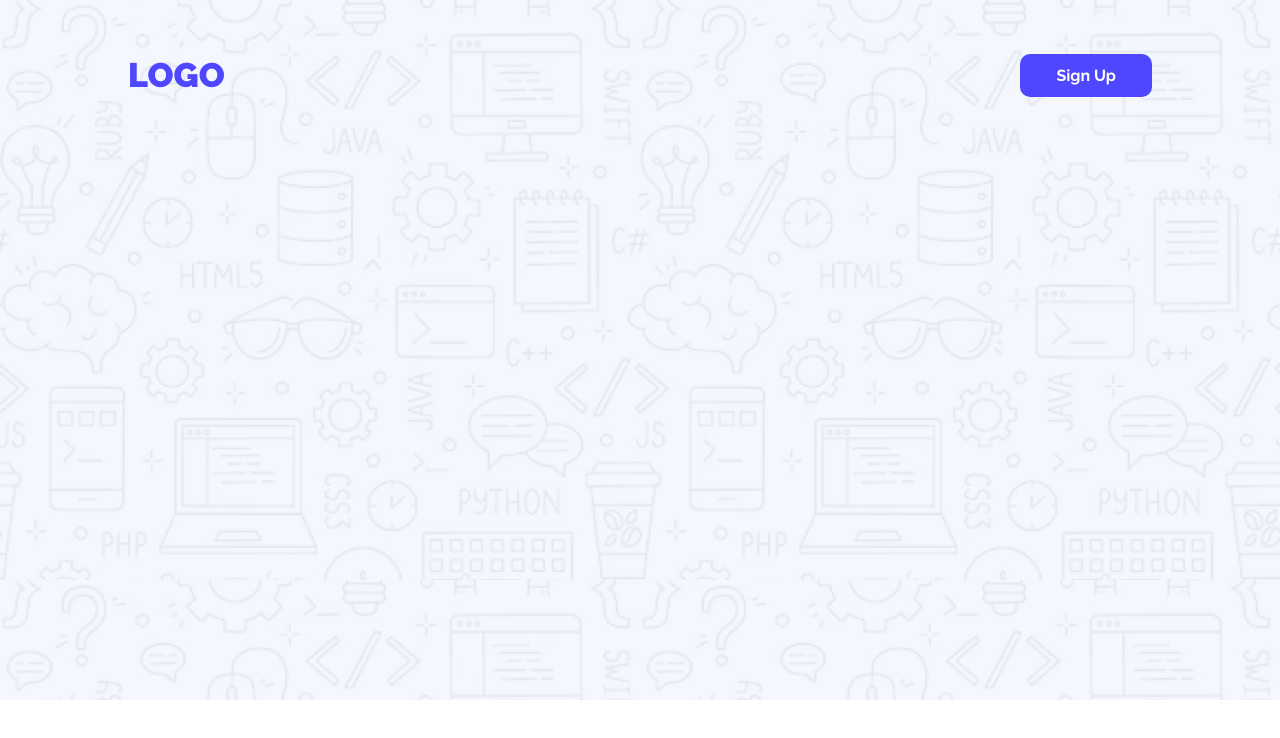
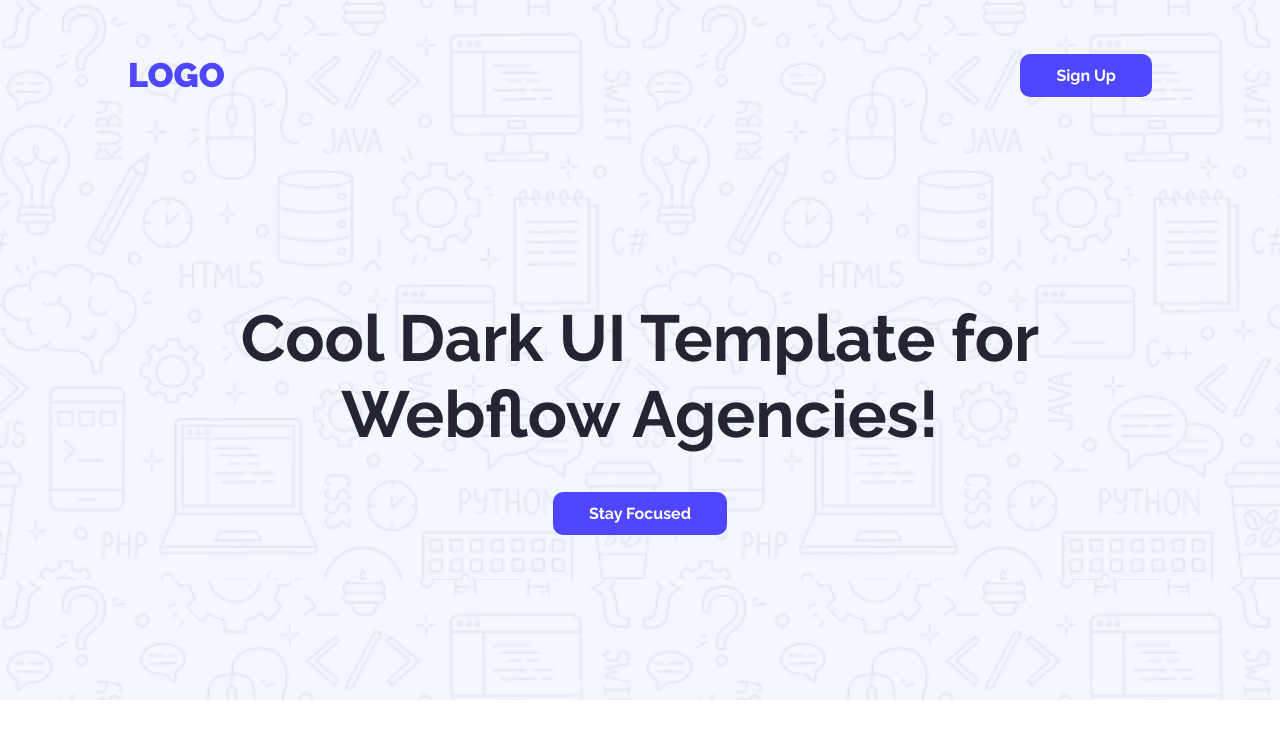
Before and after one commit to shazzadhsn/web-flow-landing-launchedpad, a plain HTML site: page index.html in a window 1280 px wide. Drawn offline with Linux system fonts and the light colour scheme.

Commit message:
initial hero container complete

```diff
--- a/index.html
+++ b/index.html
@@ -13,6 +13,10 @@
                     <div class="logo">LOGO</div>
                     <button class="common-btn sign-up">Sign Up</button>
                 </nav>
+                <div class="hero-after-nav">
+                    <h1 class="hero-heading">Cool Dark UI Template for <br> Webflow Agencies!</h1>
+                    <button class="common-btn focus-btn">Stay Focused</button>
+                </div>
             </div>
         </header>
         <main></main>
--- a/styles/style.css
+++ b/styles/style.css
@@ -45,3 +45,17 @@
     justify-content: space-between;
     align-items: center;
 }
+.hero-heading {
+    color: var(--heading-color);
+    font-size: 4.063em;
+    font-weight: 700;
+    text-align: center;
+}
+.hero-after-nav {
+    width: 100%;
+    margin: 150px 0px;
+}
+.focus-btn {
+    display: block;
+    margin: 40px auto;
+}
```
